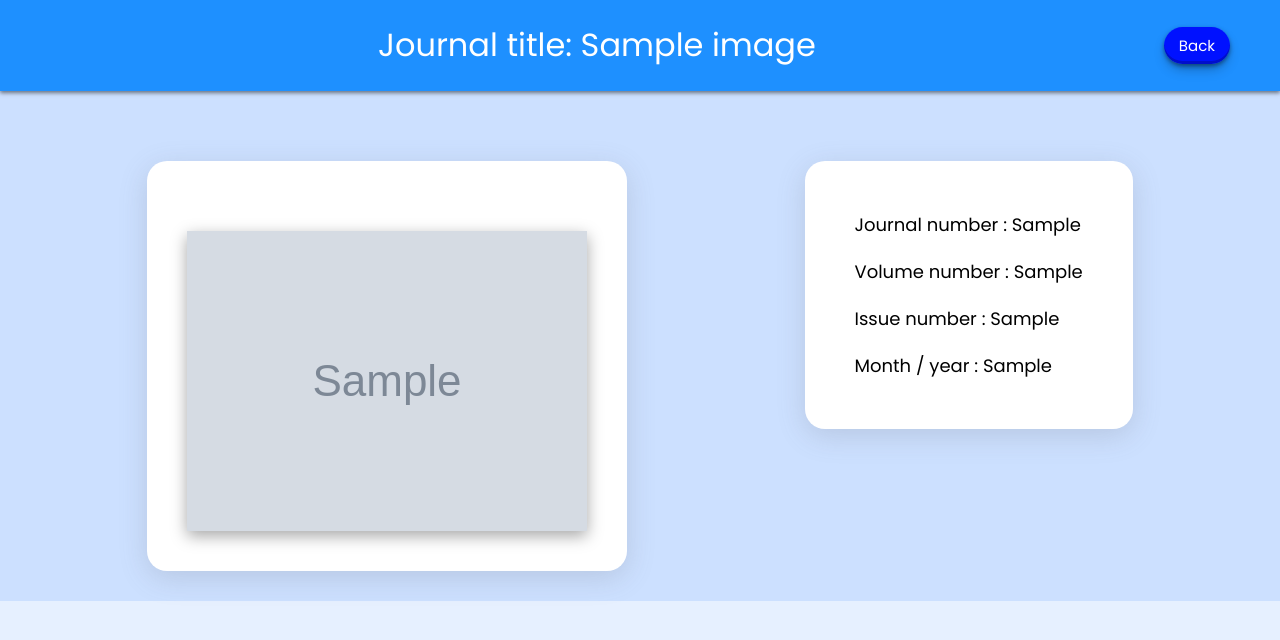
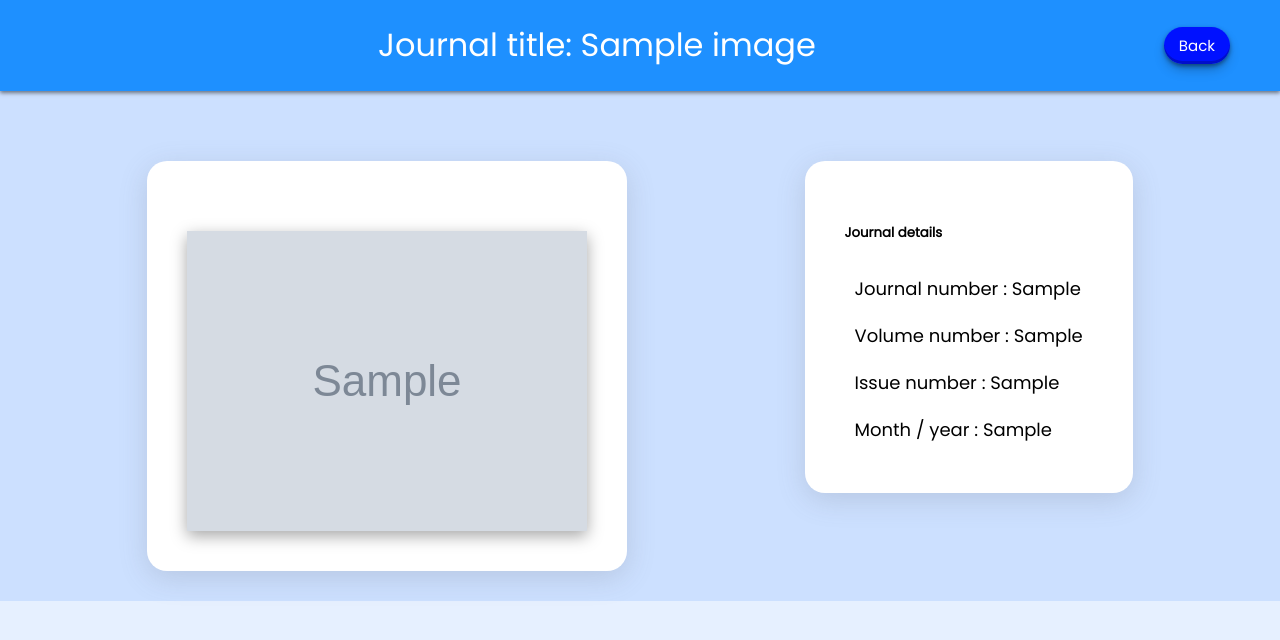
Before and after one commit to Vijay-vj-pro/TC-project, a Django app: template myproject/myapp/templates/image_detail.html in a window 1280 px wide. Shown: the top 640 px of the page. Run offline with Django 5.2, Linux system fonts and the light colour scheme; the template is opened without the code that fills it: most values are stand-ins (such as "Sample title", 1, 10 or a date in 2020); grey boxes marked "Sample" are stand-in pictures.

Commit message:
jagan new

```diff
--- a/myproject/myapp/templates/image_detail.html
+++ b/myproject/myapp/templates/image_detail.html
@@ -138,6 +138,7 @@
             <a href="{{ highlighted_image_url }}" target="_blank"><img src="{{ highlighted_image_url }}" alt="{{image.title}}" /></a>
         </div>
         <div class="image-container">
+            <h5>Journal details</h5>
             <h5 class="journal-details" >Journal number : {{image.jn}}</h5>
             <h5 class="journal-details" >Volume number : {{image.vn}}</h5>
             <h5 class="journal-details" >Issue number : {{image.sn}}</h5>
```
